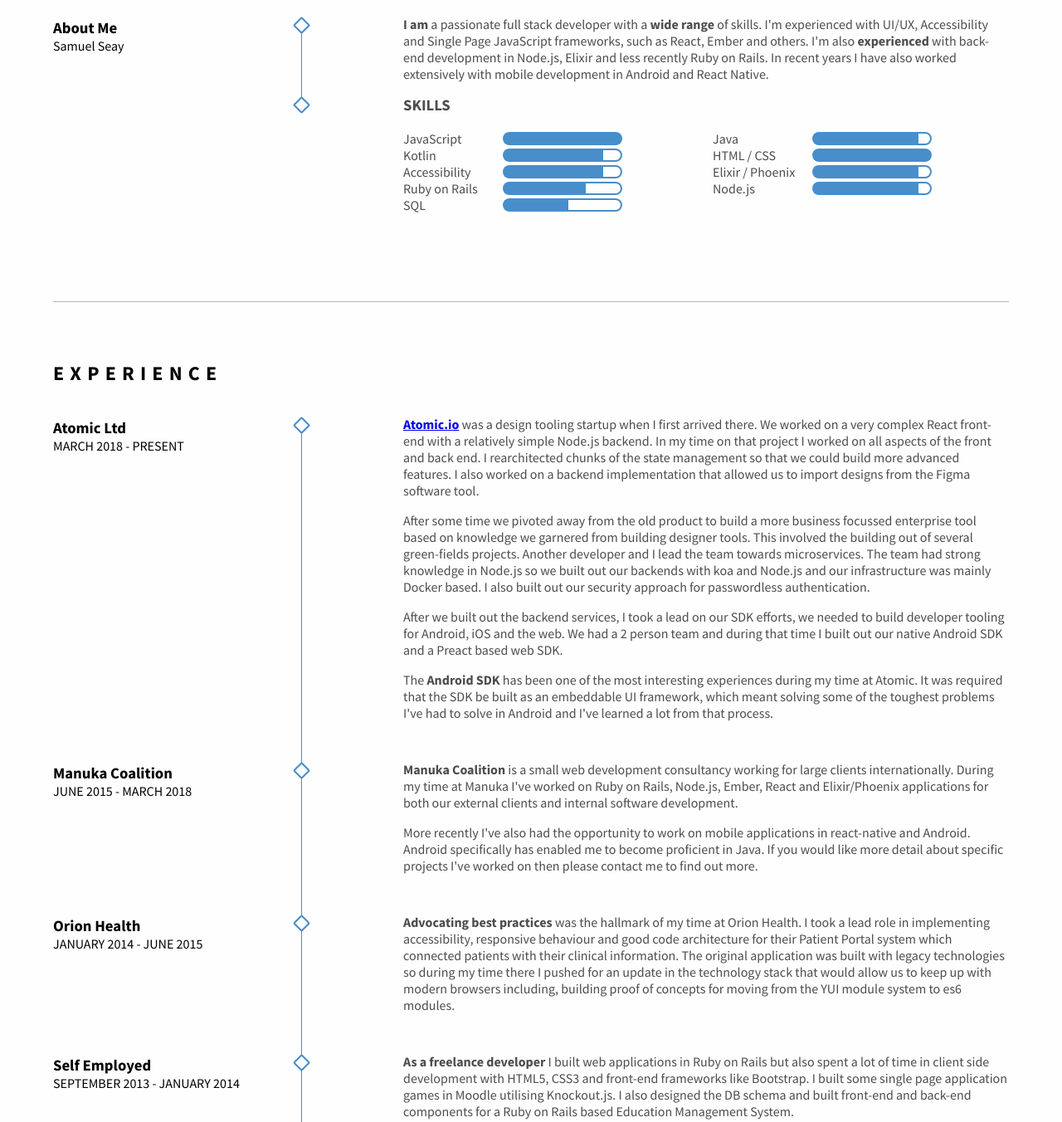
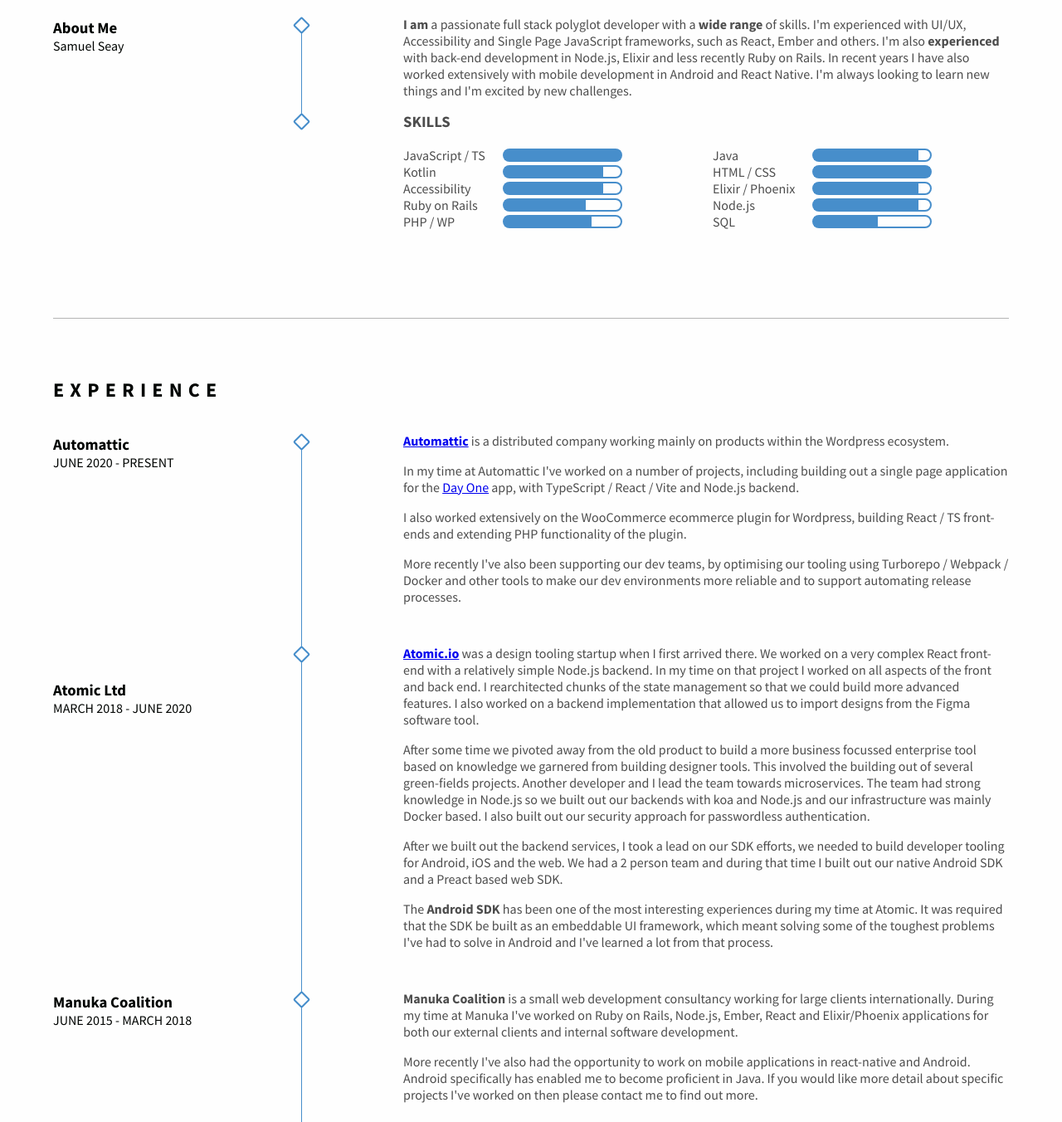
Before and after one commit to samueljseay/cv, a plain HTML site: page index.html in a window 1280 px wide. Shown: the part 375-1727 px from the top of the page at 83% size. Drawn offline with Linux system fonts and the light colour scheme.

Commit message:
Update my CV with my latest experience.

```diff
--- a/index.html
+++ b/index.html
@@ -65,9 +65,11 @@
                   <li class="cv-timeline-list-item">
                     <div class="cv-timeline-list-item-text">
                       <p>
-                        <strong>I am</strong> a passionate full stack developer with a <strong>wide range</strong> of skills. I'm experienced with UI/UX, Accessibility and Single Page JavaScript frameworks,
+                        <strong>I am</strong> a passionate full stack polyglot developer with a <strong>wide range</strong> of skills. I'm experienced with UI/UX, Accessibility and Single Page JavaScript frameworks,
                         such as React, Ember and others. I'm also <strong>experienced</strong> with back-end development in Node.js, Elixir and less recently Ruby on Rails. In recent
                         years I have also worked extensively with mobile development in Android and React Native.
+
+                        I'm always looking to learn new things and I'm excited by new challenges.
                       </p>
                     </div>
                   </li>
@@ -76,7 +78,7 @@
                       <h3>SKILLS</H3>
                       <div class="row">
                         <div class="col-xs-12 col-sm-6">
-                          <span class="cv-progress-label">JavaScript</span>
+                          <span class="cv-progress-label">JavaScript / TS</span>
                           <div class="cv-progress-bar">
                             <div class="cv-progress-bar-fill" style="width: 100%"></div>
                           </div>
@@ -131,6 +133,13 @@
                         </div>
 
                         <div class="col-xs-12 col-sm-6">
+                          <span class="cv-progress-label">PHP / WP</span>
+                          <div class="cv-progress-bar">
+                            <div class="cv-progress-bar-fill" style="width: 75%"></div>
+                          </div>
+                        </div>
+
+                        <div class="col-xs-12 col-sm-6">
                           <span class="cv-progress-label">SQL</span>
                           <div class="cv-progress-bar">
                             <div class="cv-progress-bar-fill" style="width: 55%"></div>
@@ -149,13 +158,50 @@
             <div class="row timeline-row">
               <div class="col-xs-3">
                 <div class="cv-text-content">
-                  <h3>Atomic Ltd</h3>
-                  <p>MARCH 2018 - PRESENT</p>
+                  <h3>Automattic</h3>
+                  <p>JUNE 2020 - PRESENT</p>
                 </div>
               </div>
 
               <div class="col-xs-9">
                 <ul class="cv-timeline single large first">
+                  <li class="cv-timeline-list-item">
+                    <div class="cv-timeline-list-item-text">
+                      <p>
+                        <strong><a href='https://automattic.com'>Automattic</a></strong> is a distributed company working mainly on products
+                        within the Wordpress ecosystem.
+                      </p>
+
+                      <p>
+                        In my time at Automattic I've worked on a number of projects, including building out a single page application for
+                        the <a href='https://dayoneapp.com/'>Day One</a> app, with TypeScript / React / Vite and Node.js backend.
+                      </p>
+
+                      <p>
+                        I also worked extensively on the WooCommerce ecommerce plugin for Wordpress, building React / TS front-ends and extending
+                        PHP functionality of the plugin.
+                      </p>
+
+                      <p>
+                        More recently I've also been supporting our dev teams, by optimising our tooling using Turborepo / Webpack / Docker and other
+                        tools to make our dev environments more reliable and to support automating release processes.
+                      </p>
+                    </div>
+                  </li>
+                </ul>
+              </div>
+            </div>
+
+            <div class="row timeline-row">
+              <div class="col-xs-3">
+                <div class="cv-text-content">
+                  <h3>Atomic Ltd</h3>
+                  <p>MARCH 2018 - JUNE 2020</p>
+                </div>
+              </div>
+
+              <div class="col-xs-9">
+                <ul class="cv-timeline single large">
                   <li class="cv-timeline-list-item">
                     <div class="cv-timeline-list-item-text">
                       <p>
```
